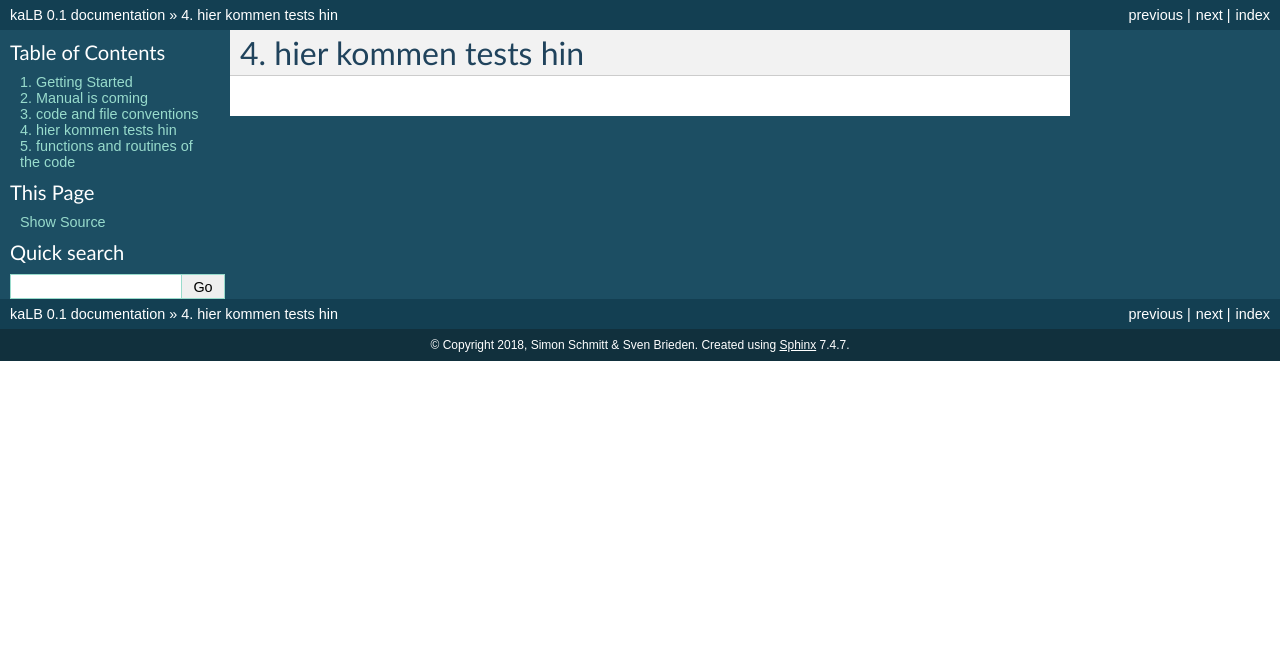
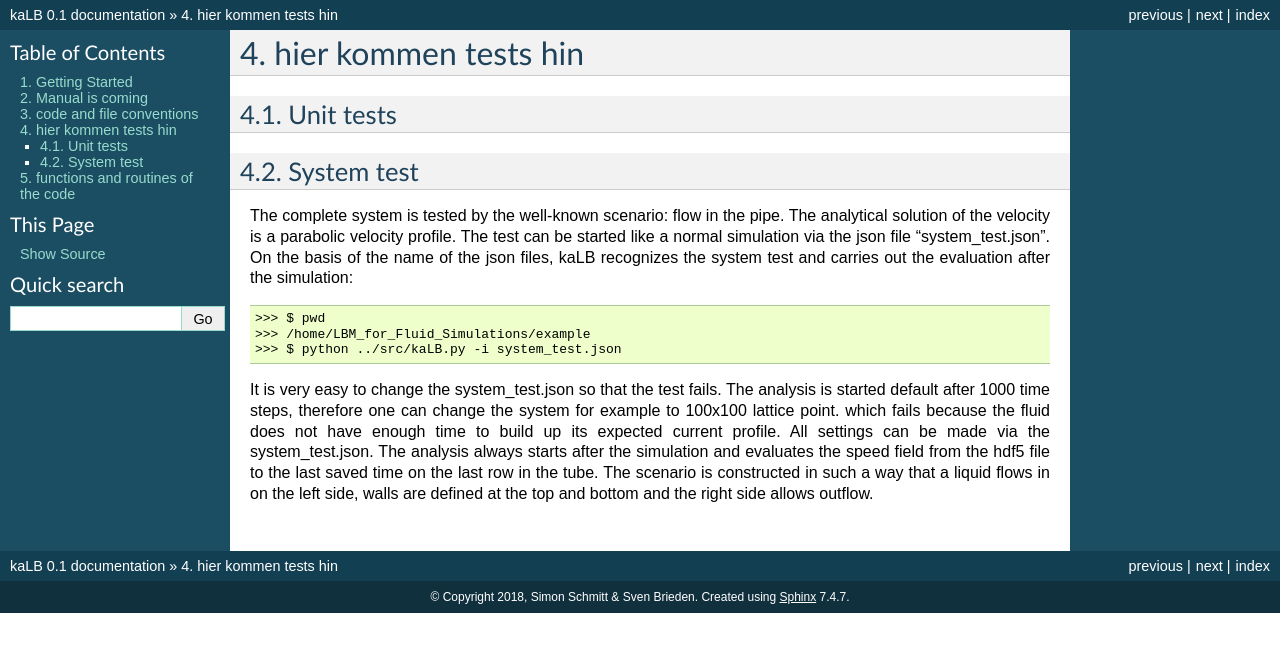
Before and after one commit to Brieden/kaLB, a Sphinx documentation site: the page built from doc/tests.rst, in a window 1280 px wide. Shown: the top 652 px of the page. Built offline with Sphinx 7.4.7, drawn with Linux system fonts in a browser that asks for light colours.

Commit message:
add docu system test

```diff
--- a/doc/conf.py
+++ b/doc/conf.py
@@ -21,6 +21,7 @@ import os
 import sys
 
 sys.path.insert(0, os.path.abspath('../src'))
+sys.path.insert(0, os.path.abspath('../test'))
 
 # -- General configuration ------------------------------------------------
 
--- a/doc/index.rst
+++ b/doc/index.rst
@@ -14,7 +14,7 @@ Welcome, this is the user guide for kaLB
 
 .. toctree::
    :numbered:
-   :maxdepth: 3
+   :maxdepth: 2
 
    getting_started.rst
    manual.rst
--- a/doc/tests.rst
+++ b/doc/tests.rst
@@ -1,3 +1,30 @@
 #####################
 hier kommen tests hin
 #####################
+
+
+Unit tests
+==========
+
+
+System test
+===========
+The complete system is tested by the well-known scenario: flow in the pipe.
+The analytical solution  of the velocity is a parabolic velocity profile.
+The test can be started like a normal simulation via the json file "system_test.json".
+On the basis of the name of the json files, kaLB recognizes the system test
+and carries out the evaluation after the simulation:
+
+>>> $ pwd
+>>> /home/LBM_for_Fluid_Simulations/example
+>>> $ python ../src/kaLB.py -i system_test.json
+
+It is very easy to change the system_test.json so that the test fails.
+The analysis is started default after 1000 time steps,
+therefore one can change the system for example to 100x100 lattice point.
+which fails because the fluid does not have enough time to build up its expected current profile.
+All settings can be made via the system_test.json.
+The analysis always starts after the simulation and evaluates the speed field from the hdf5 file
+to the last saved time on the last row in the tube.
+The scenario is constructed in such a way that a liquid flows in on the left side,
+walls are defined at the top and bottom and the right side allows outflow.
```
Also changed, not shown: doc/functions_of_the_code.rst (+12 -5 lines).
